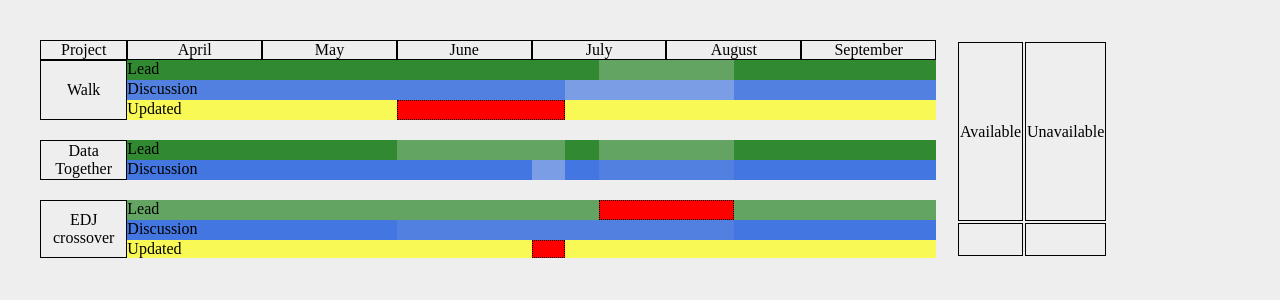
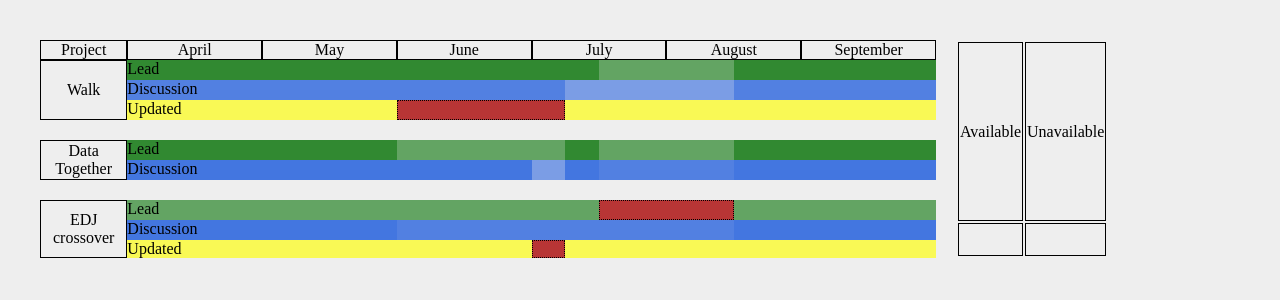
Before and after one commit to lightandluck/capacity-viz, a PHP site: page / in a window 1280 px wide. Shown: the top 300 px of the page. Run offline with PHP 8.4, Linux system fonts and the light colour scheme.

Commit message:
Fix colors

```diff
--- a/style.css
+++ b/style.css
@@ -170,7 +170,7 @@ main {
 .capacity-updated-walk-3 {
   grid-column: 10/15;
   border: 1px dotted black;
-  background-color: red;
+  background-color: rgb(184, 53, 53);
 }
 
 /* -------------------------------- */
@@ -246,7 +246,7 @@ main {
 .capacity-lead-edj-2 {
   grid-column: 16/20;
   border: 1px dotted black;
-  background-color: red;
+  background-color: rgb(184, 53, 53);
 }
 
 .capacity-lead-edj-3 {
@@ -276,7 +276,7 @@ main {
 .capacity-updated-edj-2 {
   grid-column: 14/15;
   border: 1px dotted black;
-  background-color: red
+  background-color: rgb(184, 53, 53);
 }
 
 .capacity-updated-edj-3 {
```
